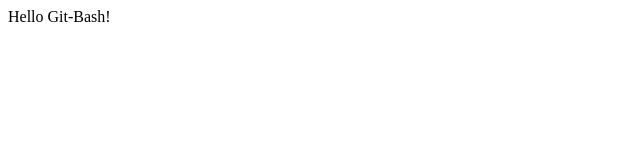
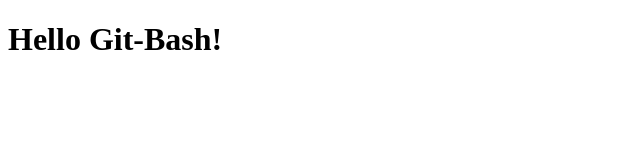
Before and after one commit to VitaliKlm/git-commands-training, a plain HTML site: page index.html in a window 1280 px wide. Shown: the whole page, without its empty margins (0-640 px from the left). Drawn offline with Linux system fonts and the light colour scheme.

Commit message:
Bug h -> h1 fixing

```diff
--- a/index.html
+++ b/index.html
@@ -8,7 +8,7 @@
     <title>Test</title>
 </head>
 <body>
-    <h>Hello Git-Bash!</h>
+    <h1>Hello Git-Bash!</h1>
 </body>
 <script src="script.js"></script>
 </html>
--- a/script.js
+++ b/script.js
@@ -1 +1,2 @@
 console.log("just try a few commands")
+console.log("bug fixing")
```
